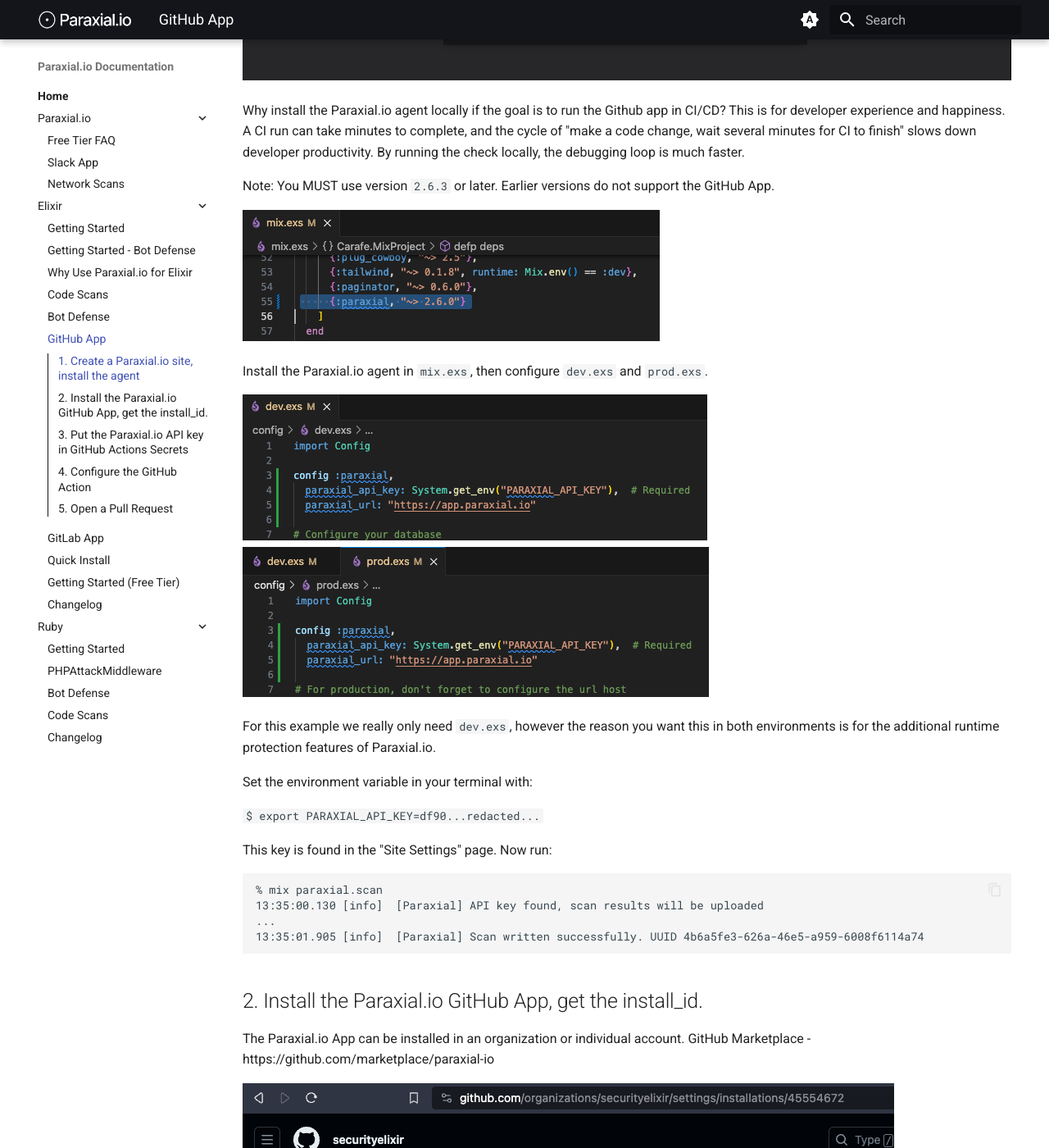
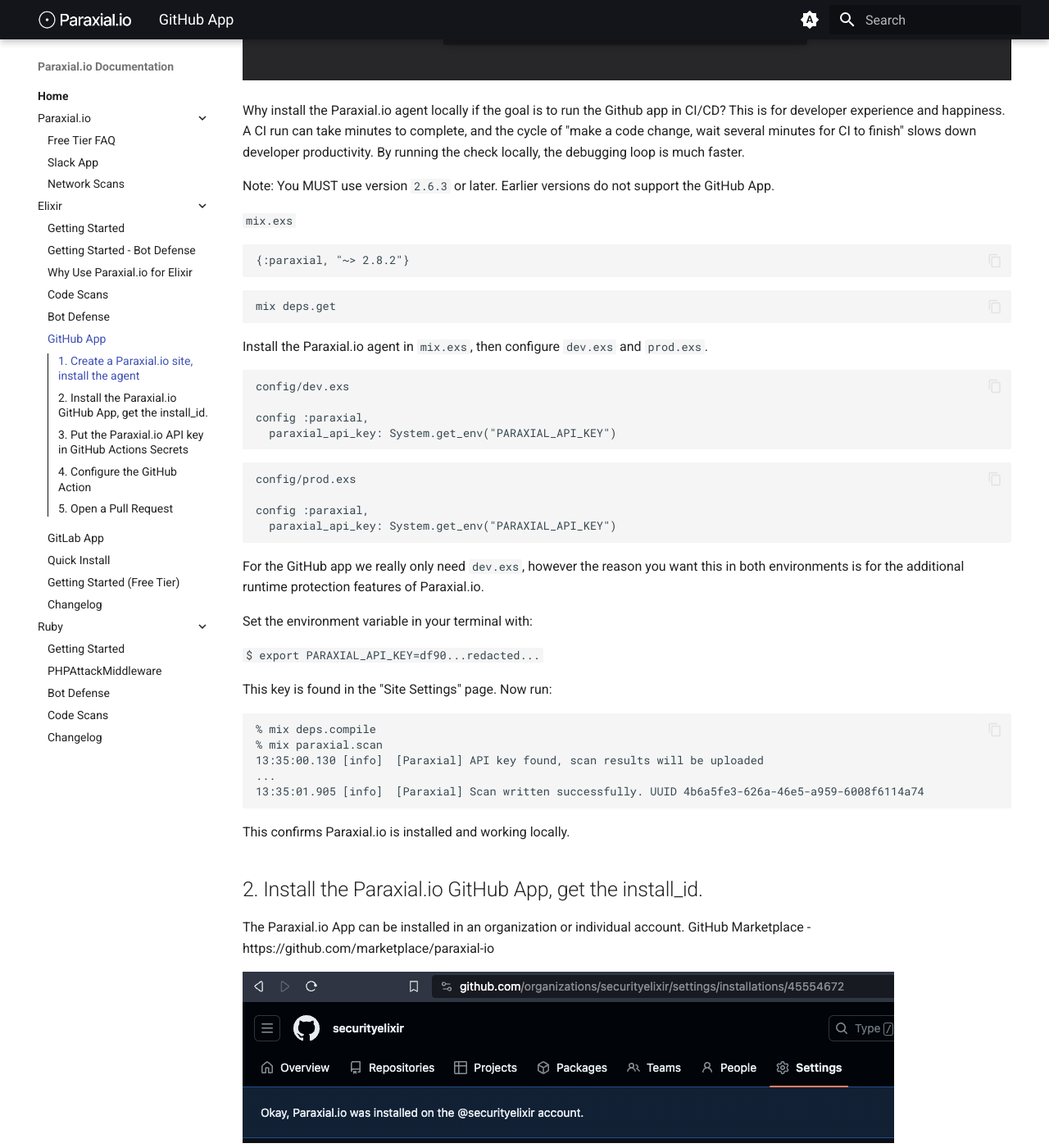
Before and after one commit to paraxialio/documentation, an MkDocs documentation site: the page built from docs/elixir/github_app.md, in a window 1280 px wide and 1400 px high, scrolled down 839 px. Shown: the whole window at 82% size. Built offline with MkDocs 1.6.1 and Material for MkDocs 9.7.7, drawn with Linux system fonts in a browser that asks for light colours.

Commit message:
remove old screenshots that mention paraxial_url, deprecated

````diff
--- a/docs/elixir/github_app.md
+++ b/docs/elixir/github_app.md
@@ -12,14 +12,31 @@
 
 Note: You MUST use version `2.6.3` or later. Earlier versions do not support the GitHub App.
 
-![github_app](./assets/gh1.png)
+`mix.exs`
+```
+{:paraxial, "~> 2.8.2"}
+```
+```
+mix deps.get
+```
 
 Install the Paraxial.io agent in `mix.exs`, then configure `dev.exs` and `prod.exs`.
 
-![github_app](./assets/gh2.png)
-![github_app](./assets/gh3.png)
+```
+config/dev.exs
 
-For this example we really only need `dev.exs`, however the reason you want this in both environments is for the additional runtime protection features of Paraxial.io.
+config :paraxial,
+  paraxial_api_key: System.get_env("PARAXIAL_API_KEY")
+```
+
+```
+config/prod.exs
+
+config :paraxial,
+  paraxial_api_key: System.get_env("PARAXIAL_API_KEY")
+```
+
+For the GitHub app we really only need `dev.exs`, however the reason you want this in both environments is for the additional runtime protection features of Paraxial.io.
 
 Set the environment variable in your terminal with:
 
@@ -28,11 +45,15 @@
 This key is found in the "Site Settings" page. Now run:
 
 ```
+% mix deps.compile
 % mix paraxial.scan
 13:35:00.130 [info]  [Paraxial] API key found, scan results will be uploaded
 ...
 13:35:01.905 [info]  [Paraxial] Scan written successfully. UUID 4b6a5fe3-626a-46e5-a959-6008f6114a74
 ```
+
+This confirms Paraxial.io is installed and working locally.
+
 
 ## 2. Install the Paraxial.io GitHub App, get the install_id.
 
````
